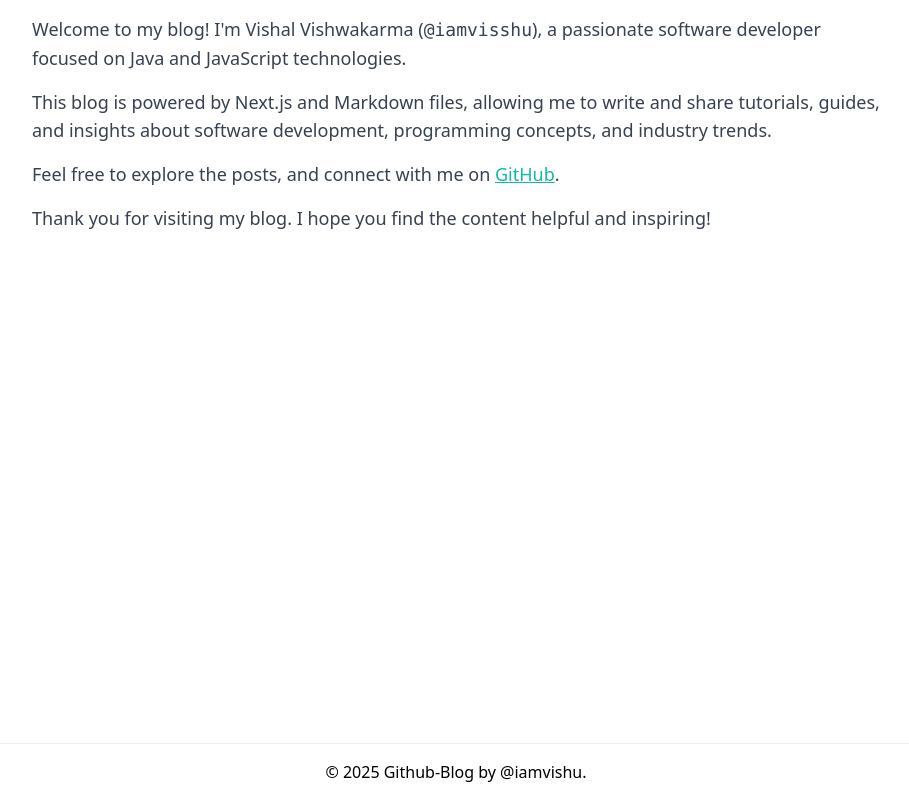
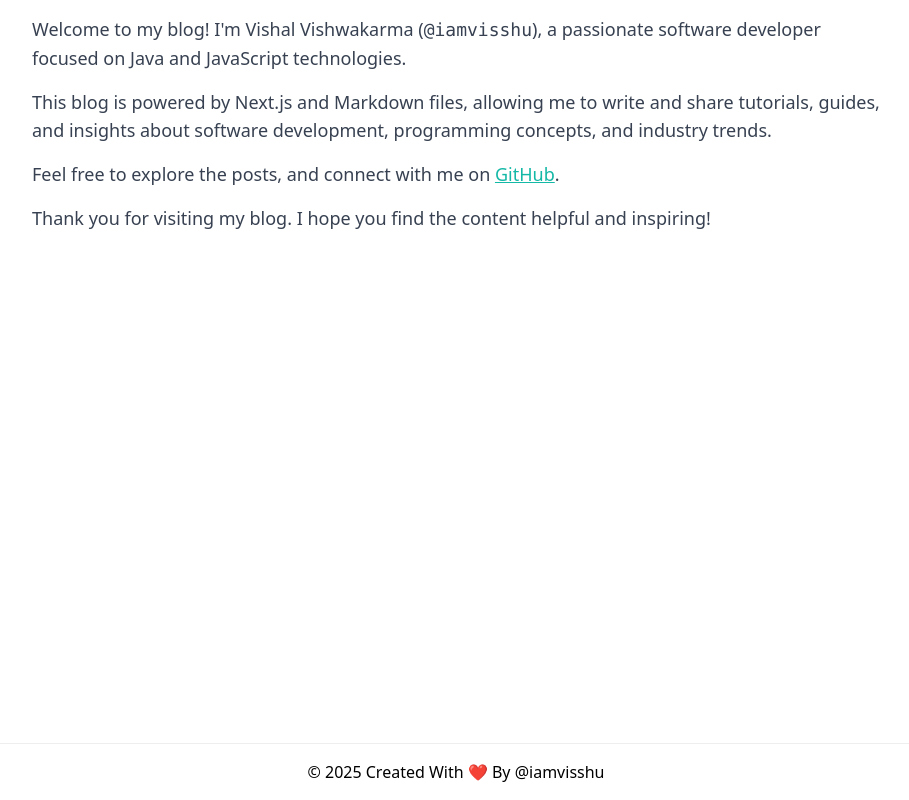
Before and after one commit to iamvisshu/Github-Blog, a Next.js app: page /about in a window 1280 px wide. Shown: the part 404-1204 px from the top of the page, without its empty margins (184-1093 px from the left). Built offline with nearby package versions, Linux system fonts and the light colour scheme.

Commit message:
updated footer

```diff
--- a/components/Footer.js
+++ b/components/Footer.js
@@ -1,7 +1,7 @@
 export default function Footer() {
   return (
     <footer style={{ marginTop: "2rem", padding: "1rem", borderTop: "1px solid #eee", textAlign: "center" }}>
-      © {new Date().getFullYear()} Github-Blog by @iamvishu.
+      © {new Date().getFullYear()} Created With ❤️ By <a href="https://github.com/iamvisshu" target="_blank">@iamvisshu</a>
     </footer>
   );
 }
```
